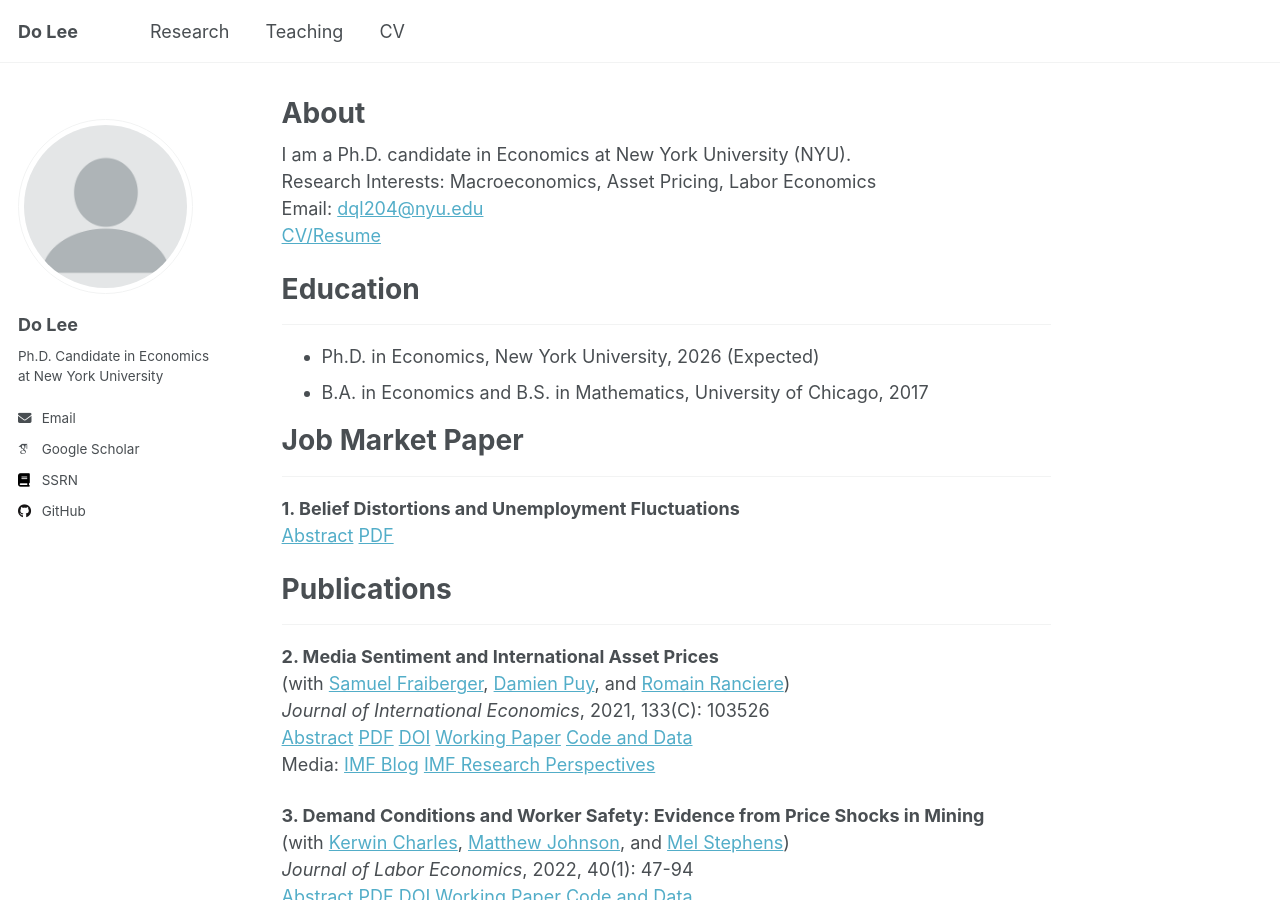
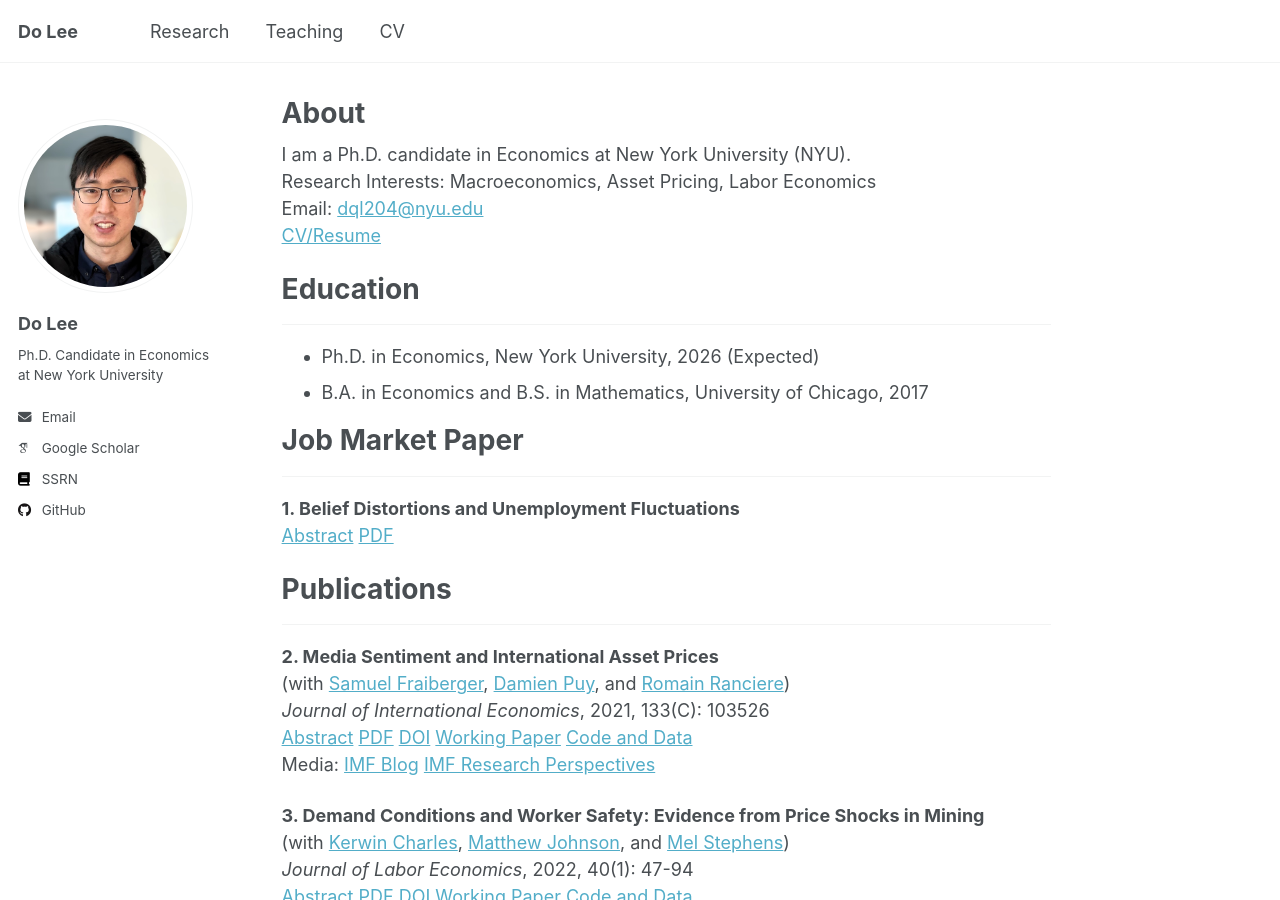
Before and after one commit to doqlee/doqlee.github.io, a Jekyll site: the page built from _pages/main.md, in a window 1280 px wide and 900 px high. Built offline with Jekyll 4.4.1, drawn with Linux system fonts in a browser that asks for light colours; some web fonts are replaced.

Commit message:
Update _config.yml

```diff
--- a/_config.yml
+++ b/_config.yml
@@ -22,7 +22,7 @@ repository               : "doqlee/doqlee.github.io"
 #               Additional customization can be done by editing /_includes/author-profile.html
 author:
   # Biographic information
-  avatar           : "profile.png"
+  avatar           : "../files/profile.jpg"
   name             : "Do Lee"
   pronouns         : # example: "she/her"
   bio              : "Ph.D. Candidate in Economics at New York University"
```
